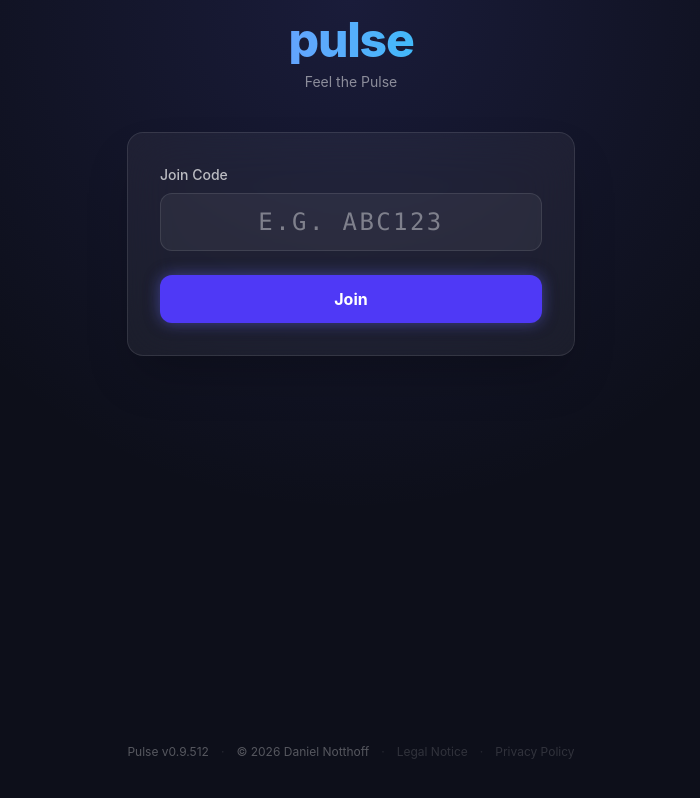
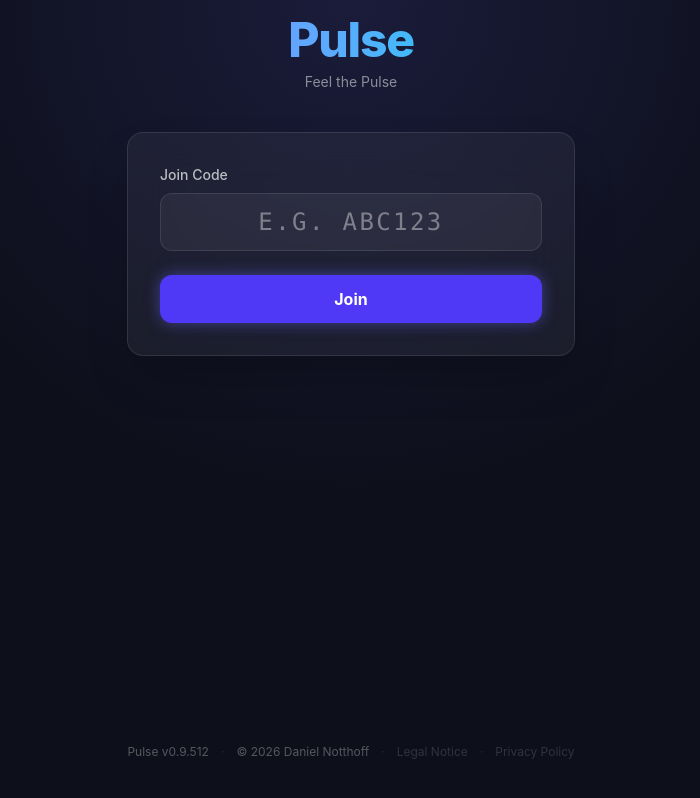
Before and after one commit to thefraggle/pulse, a React (Vite) app in the folder frontend/: page / in a window 1280 px wide. Shown: the whole page, without its empty margins (289-989 px from the left). Built offline with nearby package versions, Linux system fonts and the light colour scheme; no server answers.

Commit message:
docs: capitalize Pulse on home screen

```diff
--- a/frontend/src/pages/Home.jsx
+++ b/frontend/src/pages/Home.jsx
@@ -38,7 +38,7 @@ export default function Home() {
       >
         <div className="text-center mb-10">
           <h1 className="text-5xl font-extrabold tracking-tight mb-2 bg-clip-text text-transparent bg-gradient-to-r from-indigo-400 to-cyan-400">
-            pulse
+            Pulse
           </h1>
           <p className="text-white/50 text-sm">Feel the Pulse</p>
         </div>
```
